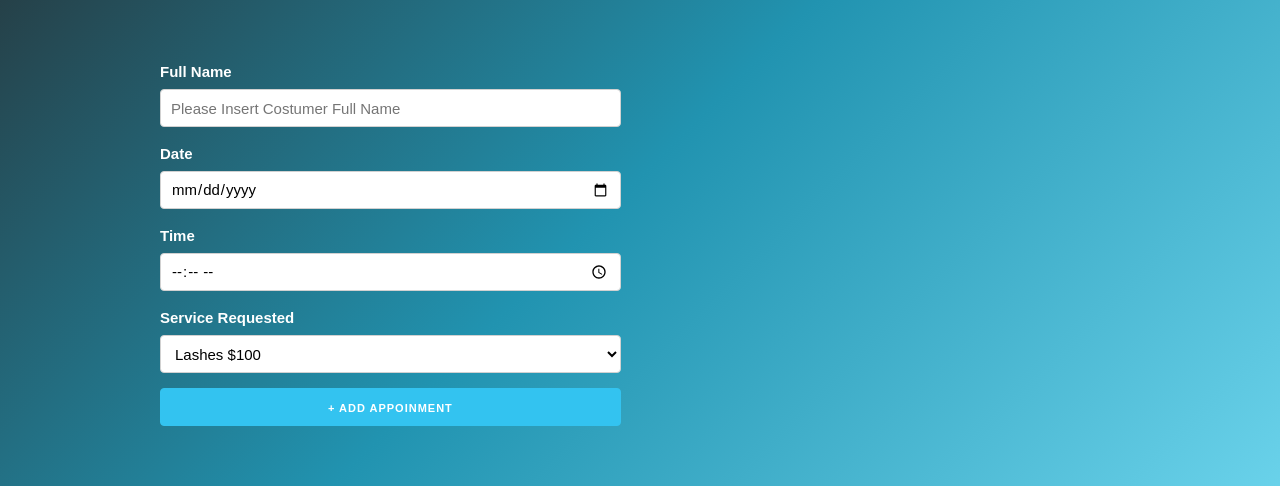
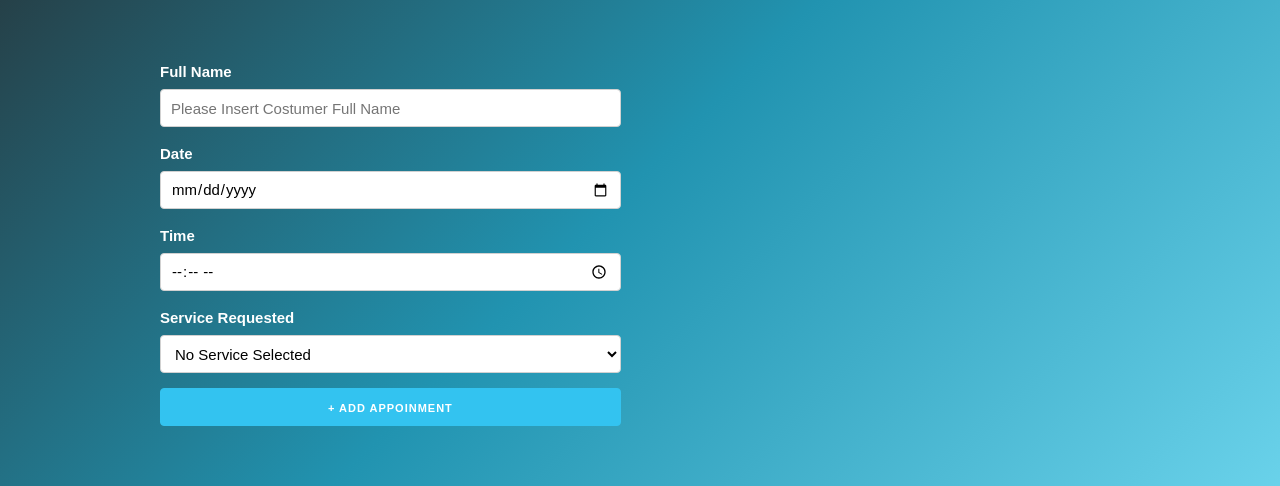
Before and after one commit to VEGALUISJ/Appointments-manager, a React (Create React App) app: page / in a window 1280 px wide. Shown: the part 265-751 px from the top of the page. Built offline with nearby package versions, Linux system fonts and the light colour scheme; a web font is replaced by a local one.

Commit message:
creating item with nanoid

```diff
--- a/package.json
+++ b/package.json
@@ -6,10 +6,12 @@
     "@testing-library/jest-dom": "^5.11.9",
     "@testing-library/react": "^11.2.3",
     "@testing-library/user-event": "^12.6.2",
+    "nanoid": "^3.1.20",
     "node-sass": "^4.14.1",
     "react": "^17.0.1",
     "react-dom": "^17.0.1",
     "react-scripts": "4.0.1",
+    "uuid": "^8.3.2",
     "web-vitals": "^0.2.4"
   },
   "scripts": {
--- a/src/components/App.jsx
+++ b/src/components/App.jsx
@@ -14,7 +14,7 @@ const App = () => {
       {!done ? (
         <Preload />
       ) : (
-        <div classname="preload">
+        <div>
           <h1>Costumer Scheduler</h1>
 
           <div className="container">
--- a/src/components/Form.jsx
+++ b/src/components/Form.jsx
@@ -1,22 +1,60 @@
 import React, { Fragment, useState } from "react";
+import { nanoid } from "nanoid";
 
 const Form = () => {
   const [item, setItem] = useState({
     name: "",
     date: "",
     time: "",
-    service: "No Service Requested",
+    service: "No Service Selected",
   });
+  const [error, setError] = useState(false);
 
-  let handleChange = () => {
-    console.log("Writing");
+  const handleChange = (e) => {
+    setItem({
+      ...item,
+      [e.target.name]: e.target.value,
+    });
+  };
+
+  const { name, date, time, service } = item;
+
+  const handleSubmit = (e) => {
+    e.preventDefault();
+
+    //Validate
+
+    if (
+      name.trim() === "" ||
+      date.trim() === "" ||
+      time.trim() === "" ||
+      service.trim() === "" ||
+      service === "No Service Selected"
+    ) {
+      setError(true);
+      return;
+    }
+
+    //Remove Error Message
+
+    setError(false);
+
+    //Assign ID
+
+    item.id = nanoid();
+
+    //Create Item
+
+    //Restart form
   };
 
   return (
     <Fragment>
       <h2>Create appoinment</h2>
 
-      <form>
+      {error ? <p className="alert-error">All fields are required</p> : null}
+
+      <form onSubmit={handleSubmit}>
         <label>Full Name</label>
         <input
           type="text"
@@ -24,7 +62,7 @@ const Form = () => {
           className="u-full-width"
           placeholder="Please Insert Costumer Full Name"
           onChange={handleChange}
-          required
+          value={name}
         />
 
         <label>Date</label>
@@ -32,7 +70,7 @@ const Form = () => {
           type="date"
           name="date"
           className="u-full-width"
-          required
+          value={date}
           onChange={handleChange}
         />
 
@@ -41,7 +79,7 @@ const Form = () => {
           type="time"
           name="time"
           className="u-full-width"
-          required
+          value={time}
           onChange={handleChange}
         />
 
@@ -50,9 +88,10 @@ const Form = () => {
           type="text"
           name="service"
           className="u-full-width"
+          value={service}
           onChange={handleChange}
-          required
         >
+          <option value="No Service Selected">{service}</option>
           <option value="Lashes">Lashes $100</option>
           <option value="Nails">Nails $60</option>
           <option value="Pedicure">Pedicure $80</option>
```
Also changed, not shown: 2 other files (tests, documents, lock files or other folders).
